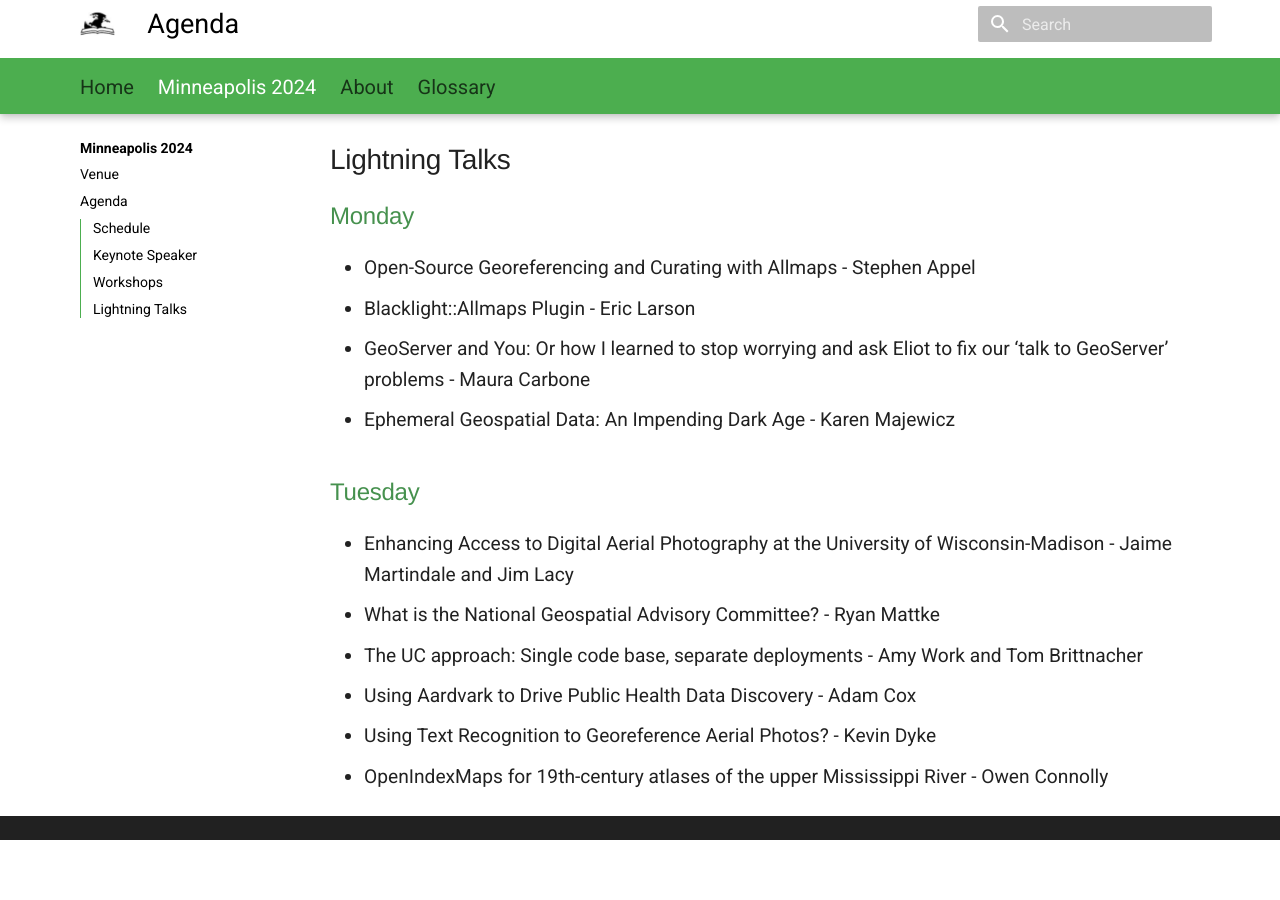
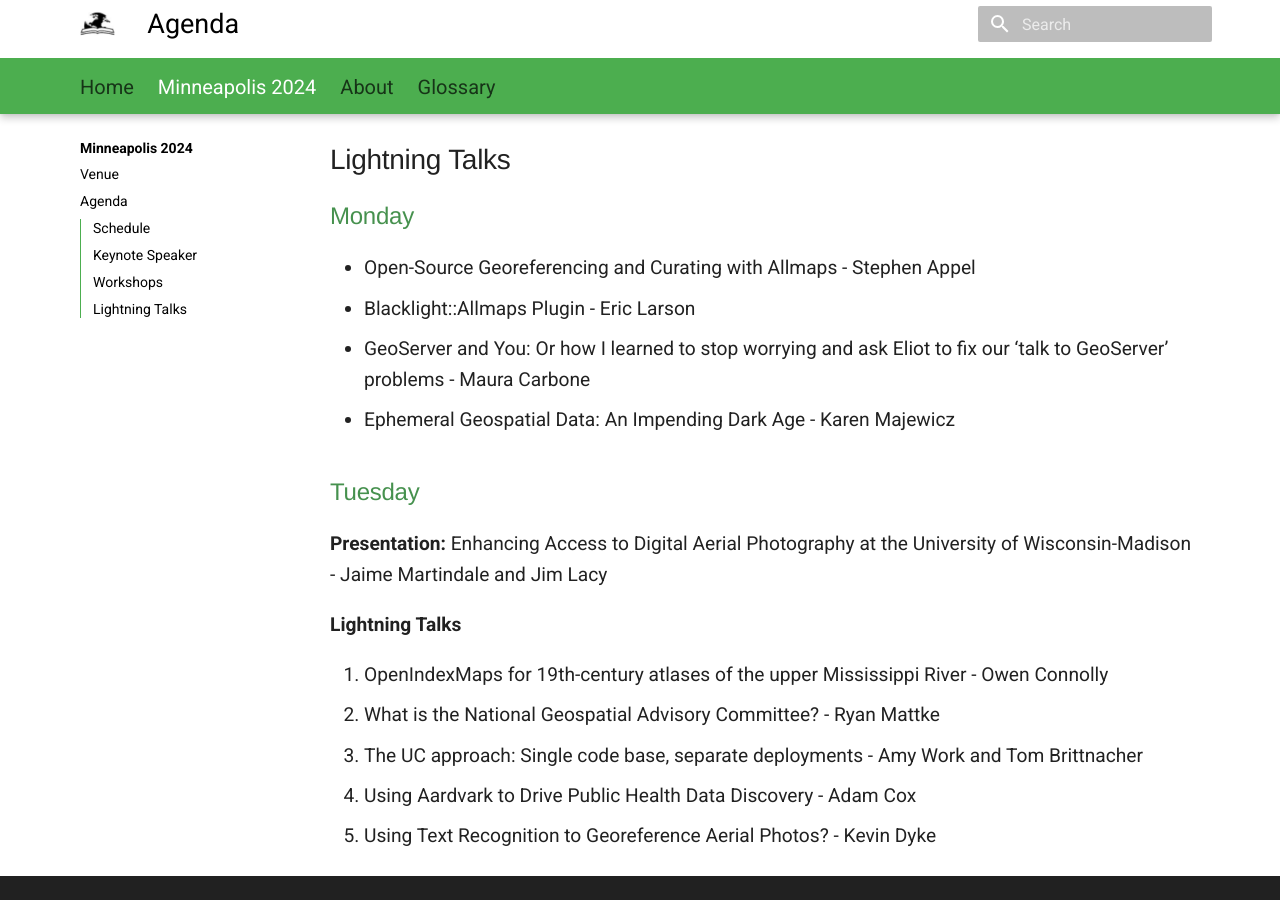
Before and after one commit to geo4lib/geo4libcamp-website, an MkDocs documentation site: the page built from docs/2024/agenda-2024.md, in a window 1280 px wide and 900 px high, scrolled down 3126 px. Built offline with MkDocs 1.6.1 and Material for MkDocs 9.7.7, drawn with Linux system fonts in a browser that asks for light colours; before the commit the page ends 3966 px from its top, so only the background shows below that.

Commit message:
Update agenda-2024.md

```diff
--- a/docs/2024/agenda-2024.md
+++ b/docs/2024/agenda-2024.md
@@ -243,9 +243,12 @@ This workshop will provide a walkthrough of several techniques for creating and
 
 ### Tuesday
 
-* Enhancing Access to Digital Aerial Photography at the University of Wisconsin-Madison - Jaime Martindale and Jim Lacy
-* What is the National Geospatial Advisory Committee? - Ryan Mattke
-* The UC approach: Single code base, separate deployments - Amy Work and Tom Brittnacher
-* Using Aardvark to Drive Public Health Data Discovery - Adam Cox
-* Using Text Recognition to Georeference Aerial Photos?  - Kevin Dyke
-* OpenIndexMaps for 19th-century atlases of the upper Mississippi River - Owen Connolly
+**Presentation:** Enhancing Access to Digital Aerial Photography at the University of Wisconsin-Madison - Jaime Martindale and Jim Lacy
+
+**Lightning Talks**
+
+1. OpenIndexMaps for 19th-century atlases of the upper Mississippi River - Owen Connolly
+1. What is the National Geospatial Advisory Committee? - Ryan Mattke
+1. The UC approach: Single code base, separate deployments - Amy Work and Tom Brittnacher
+1. Using Aardvark to Drive Public Health Data Discovery - Adam Cox
+1. Using Text Recognition to Georeference Aerial Photos?  - Kevin Dyke
```
